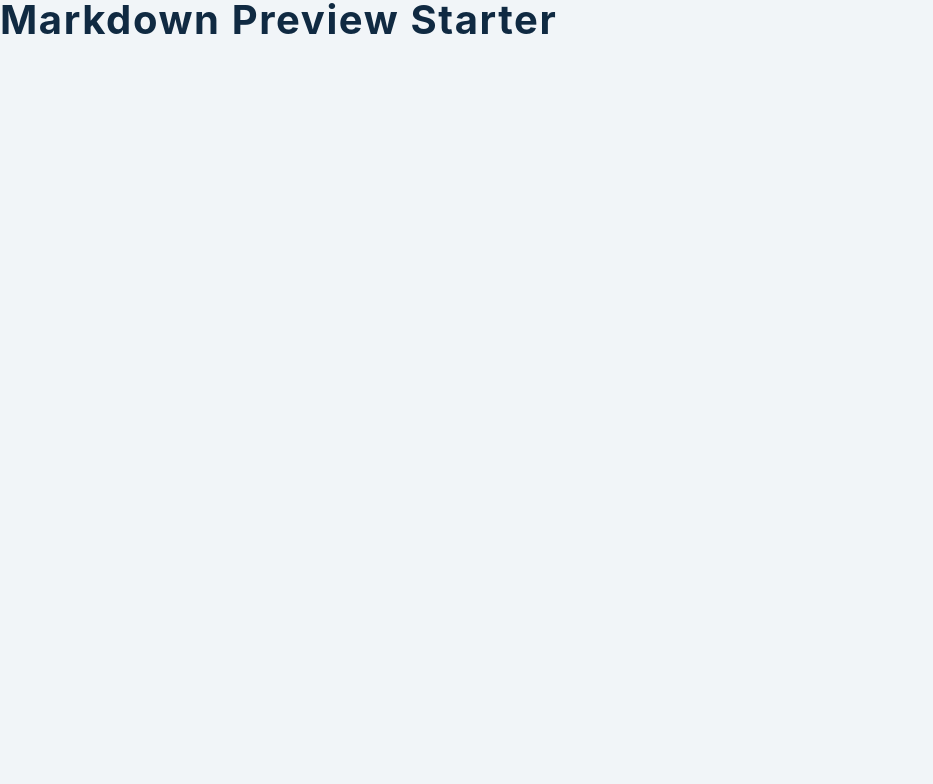
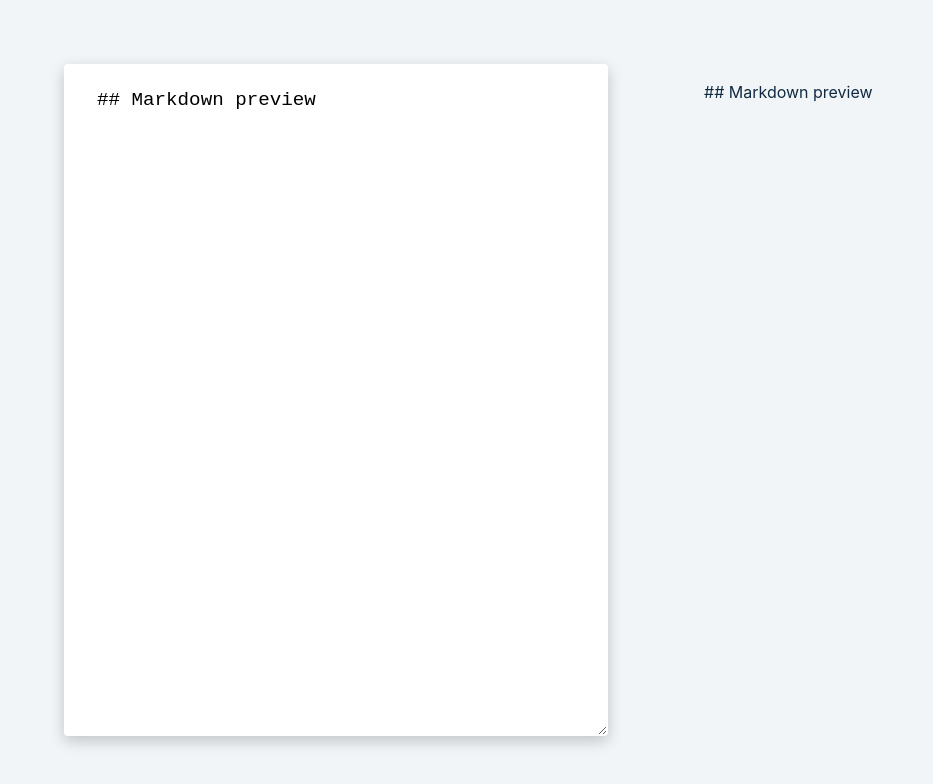
Before and after one commit to bisoladev/markdown-preview-project, a React (Create React App) app: page / in a window 1280 px wide. Shown: the top 784 px of the page, without its empty margins (0-933 px from the left). Built offline with nearby package versions, Linux system fonts and the light colour scheme; the HTML template or start-up script is replaced by a standard one.

Commit message:
Installed react-markdown library

```diff
--- a/package.json
+++ b/package.json
@@ -8,6 +8,7 @@
     "@testing-library/user-event": "^13.5.0",
     "react": "^18.2.0",
     "react-dom": "^18.2.0",
+    "react-markdown": "^8.0.3",
     "react-scripts": "5.0.1",
     "web-vitals": "^2.1.4"
   },
--- a/src/App.js
+++ b/src/App.js
@@ -3,7 +3,22 @@ import ReactMarkdown from "react-markdown";
 
 function App() {
   const [markdown, setMarkdown] = useState("## Markdown preview");
-  return <h2>markdown preview starter</h2>;
+
+  return (
+    <main>
+      <section className="markdown">
+        <textarea
+          className="input"
+          value={markdown}
+          onChange={(e) => setMarkdown(e.target.value)}
+        >
+        </textarea>
+        <article className="result">
+          {markdown}
+        </article>
+      </section>
+    </main>
+  );
 }
 
 export default App;
```
Also changed, not shown: 1 other file (tests, documents, lock files or other folders).
